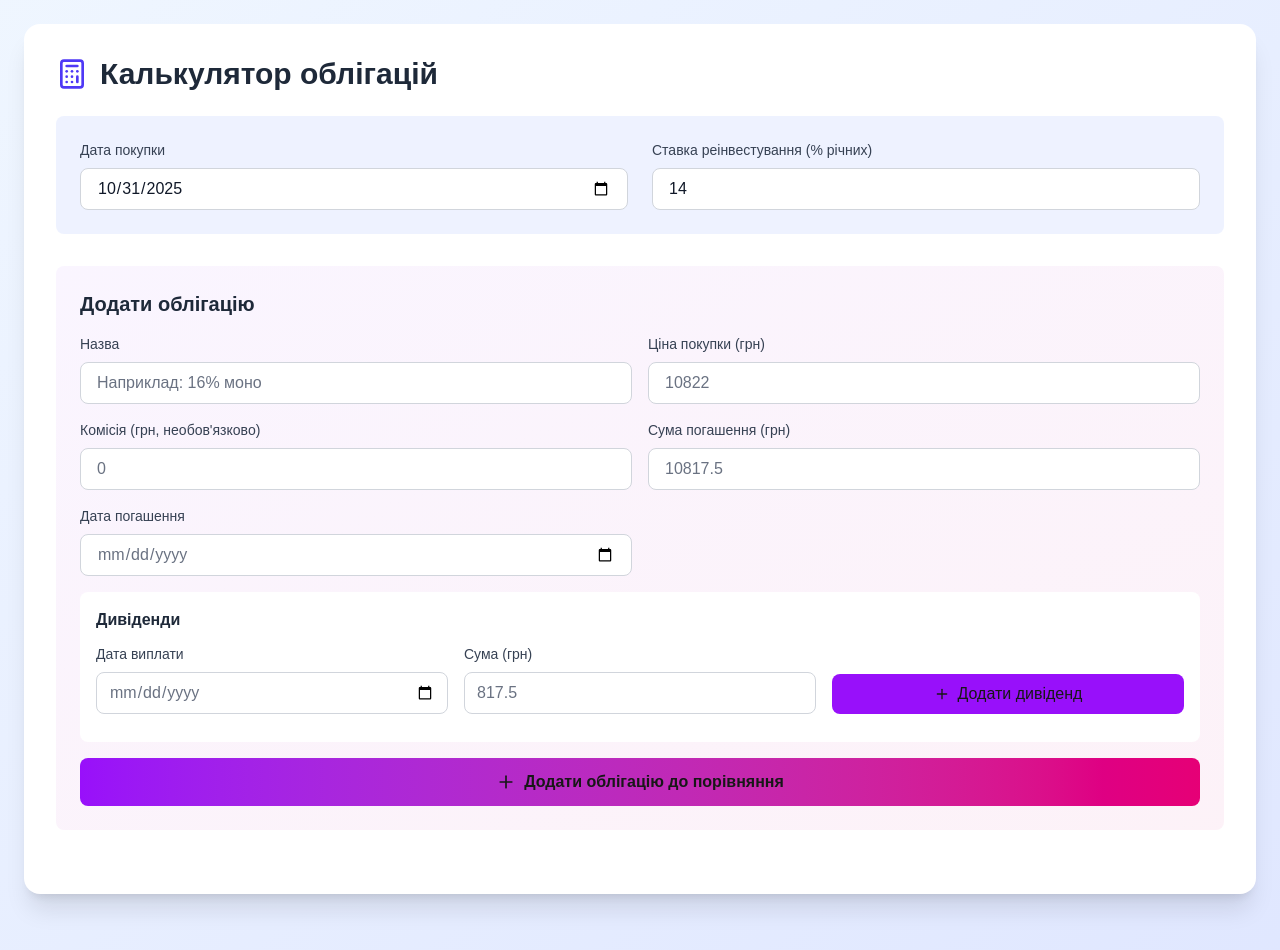
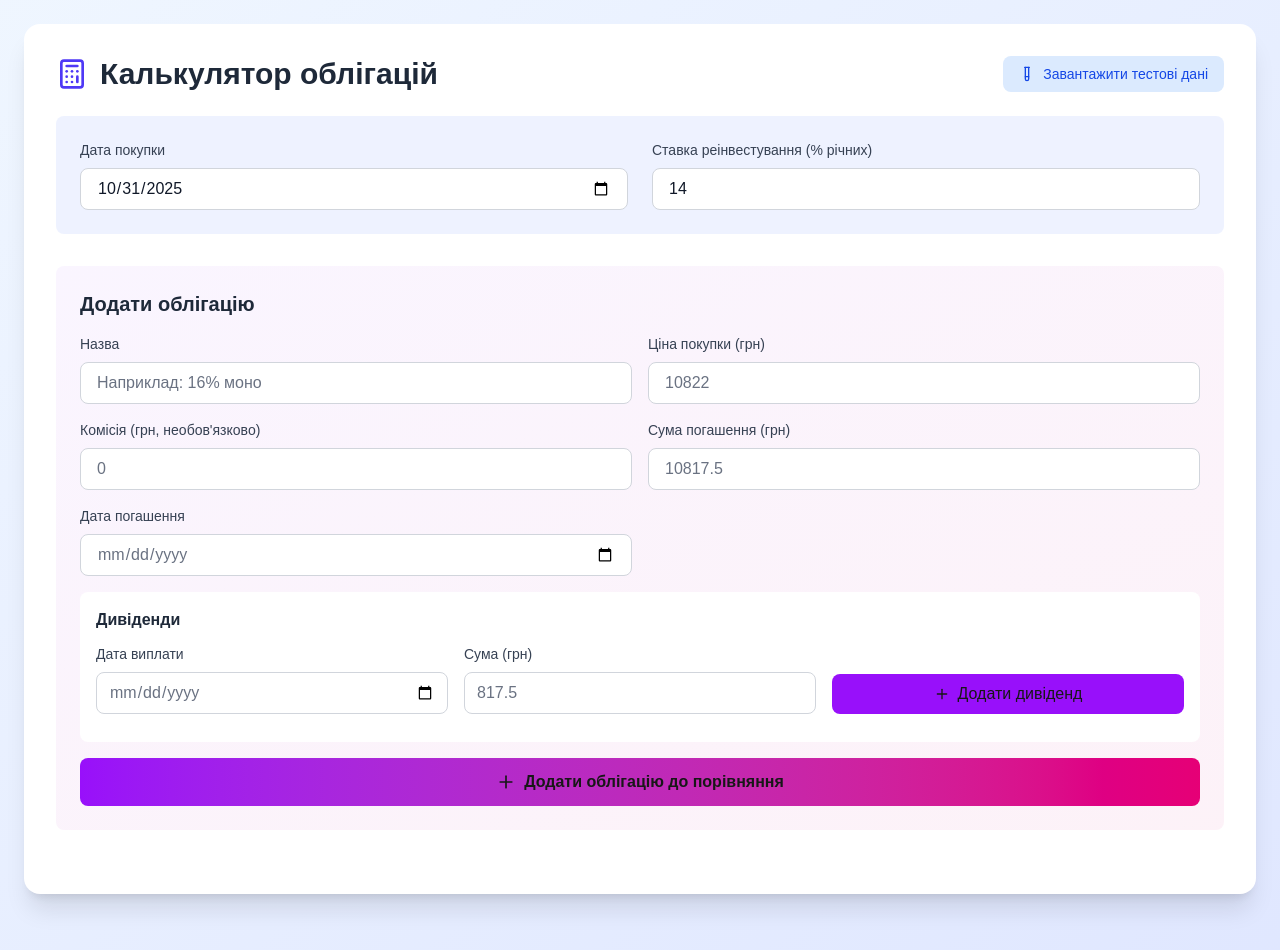
Before and after one commit to Definence/bond-investments-comparison, a Next.js app: page / in a window 1280 px wide. Built offline with nearby package versions, Linux system fonts and the light colour scheme.

Commit message:
Added seeding for demo purposes

```diff
--- a/app/_components/Header.tsx
+++ b/app/_components/Header.tsx
@@ -1,13 +1,15 @@
 import React from 'react';
-import { Calculator, Trash2 } from 'lucide-react';
+import { Calculator, Trash2, TestTube } from 'lucide-react';
 
 type HeaderProps = {
   onClearAllData: () => void;
+  onLoadTestData: () => void;
   hasBonds: boolean;
 };
 
 export const Header: React.FC<HeaderProps> = ({
   onClearAllData,
+  onLoadTestData,
   hasBonds,
 }) => {
   return (
@@ -16,6 +18,16 @@
         <Calculator className="w-8 h-8 text-indigo-600" />
         <h1 className="text-3xl font-bold text-gray-800">Калькулятор облігацій</h1>
       </div>
+      <div className="flex items-center gap-2">
+        {!hasBonds && (
+          <button
+            onClick={onLoadTestData}
+            className="px-4 py-2 bg-blue-100 text-blue-700 rounded-lg hover:bg-blue-200 transition-colors flex items-center gap-2 text-sm font-medium"
+          >
+            <TestTube className="w-4 h-4" />
+            Завантажити тестові дані
+          </button>
+        )}
         {hasBonds && (
           <button
             onClick={onClearAllData}
@@ -26,5 +38,6 @@
           </button>
         )}
       </div>
+    </div>
   );
 };
--- a/app/_components/Results.tsx
+++ b/app/_components/Results.tsx
@@ -48,6 +48,9 @@
 }) => {
   return (
     <>
+      <div className="mb-8">
+        <ResultsSummary results={results} formatNumber={formatNumber} />
+      </div>
       {results.map((result, idx) => (
         <ResultsBondCard
           key={idx}
@@ -59,7 +62,6 @@
           formatDate={formatDate}
         />
       ))}
-      <ResultsSummary results={results} formatNumber={formatNumber} />
     </>
   );
 };
--- a/app/page-client.tsx
+++ b/app/page-client.tsx
@@ -143,6 +143,31 @@
     }
   };
 
+  const loadTestData = () => {
+    const testBonds: Bond[] = [
+      {
+        name: '16% моно',
+        price: 10822,
+        commission: 0,
+        redemptionAmount: 10817.5,
+        redemptionDate: '2026-11-18',
+        dividends: [
+          { date: '2025-11-19', amount: 817.5 },
+          { date: '2026-05-20', amount: 817.5 }
+        ]
+      },
+      {
+        name: '16% дія',
+        price: 10739.4,
+        commission: 0,
+        redemptionAmount: 12450,
+        redemptionDate: '2026-11-18',
+        dividends: []
+      }
+    ];
+    setBonds(testBonds);
+  };
+
   const formatNumber = (num: number): string => num.toLocaleString('uk-UA', { minimumFractionDigits: 2, maximumFractionDigits: 2 });
   const formatDate = (dateStr: string): string => new Date(dateStr).toLocaleDateString('uk-UA', { year: 'numeric', month: 'short', day: 'numeric' });
 
@@ -152,6 +177,7 @@
         <div className="bg-white rounded-2xl shadow-xl p-8 mb-8">
           <Header
             onClearAllData={clearAllData}
+            onLoadTestData={loadTestData}
             hasBonds={bonds.length > 0}
           />
 
```
Lines whose indentation alone changed are shown as unchanged.
